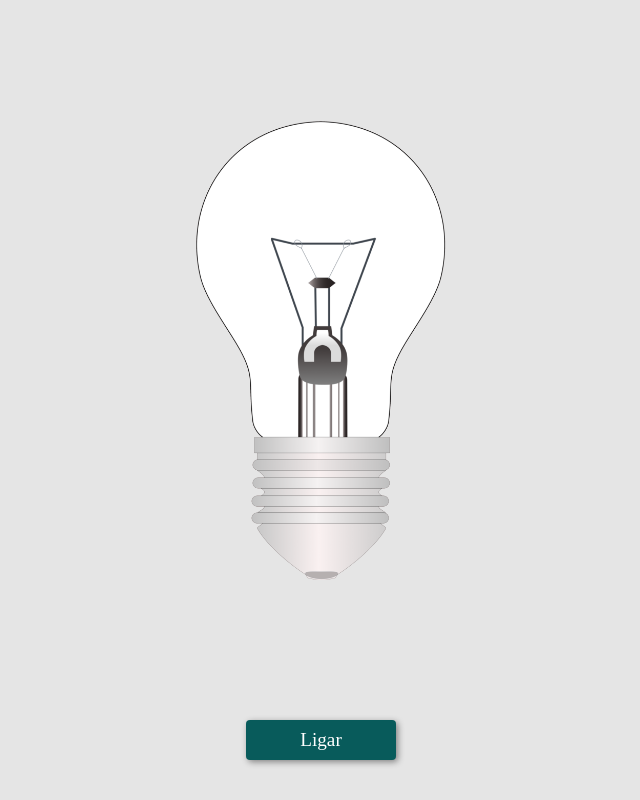
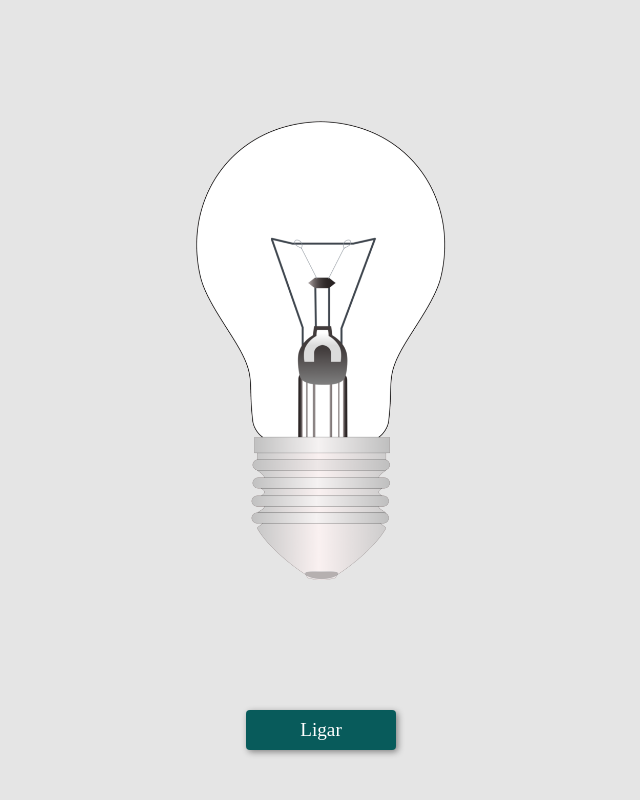
Before and after one commit to robsonmgomes/projeto-lampada, a plain HTML site: page index.html in a window 1280 px wide. Shown: the whole page, without its empty margins (319-959 px from the left). Drawn offline with Linux system fonts and the light colour scheme.

Commit message:
Update style.css

```diff
--- a/style.css
+++ b/style.css
@@ -5,7 +5,7 @@
 }
 
 body {
-  height: 100vh;
+  height: 90vh;
   background-color: rgb(229, 229, 229);
 }
 
@@ -43,7 +43,7 @@ body {
 }
 
 .button {
-  margin: 20px auto;
+  margin: 10px auto;
   width: 150px;
   line-height: 40px;
   background-color: #085b5b;
```
